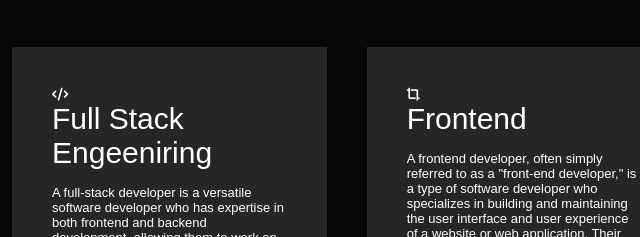
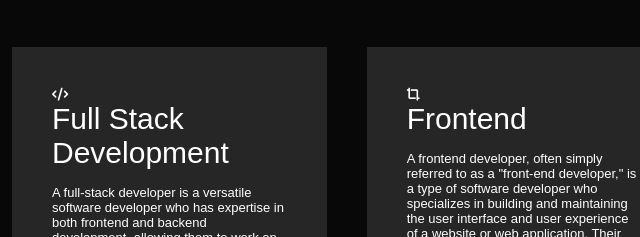
Before and after one commit to mphokekana/Mpho-Kekanas-Portfolio, a plain HTML site: page index.html in a window 1280 px wide. Shown: the part 1229-1466 px from the top of the page, 116-756 px from the left. Drawn offline with Linux system fonts and the light colour scheme.

Commit message:
Spelling Correction

```diff
--- a/index.html
+++ b/index.html
@@ -79,7 +79,7 @@
         <div class="services-list">
             <div>
                 <i class="fa-solid fa-code"></i>
-                <h2>Full Stack Engeeniring</h2>
+                <h2>Full Stack Development</h2>
                 <p>
                     A full-stack developer is a versatile software developer who has expertise in both frontend and backend development, allowing them to work on the entire stack of a web application or software project. Full-stack developers are proficient in a wide range of technologies and are capable of handling tasks across the entire software development process. Here's what a full-stack developer typically does:
 
```
